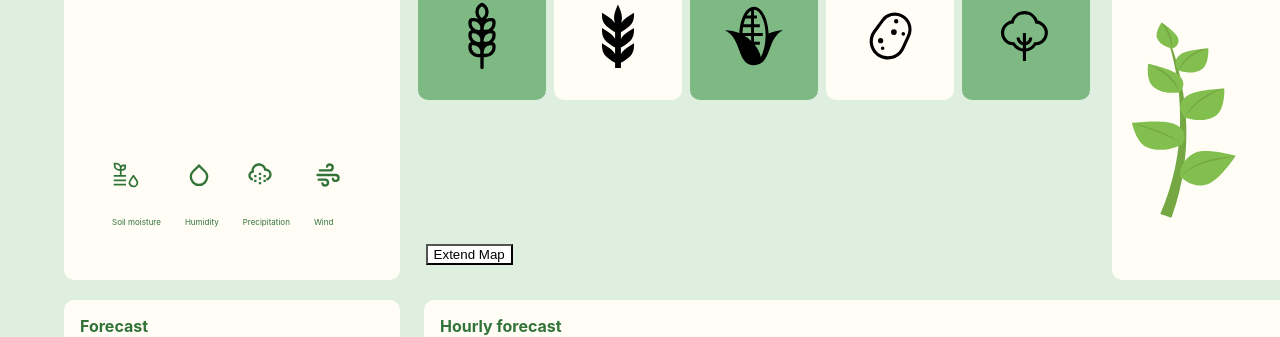
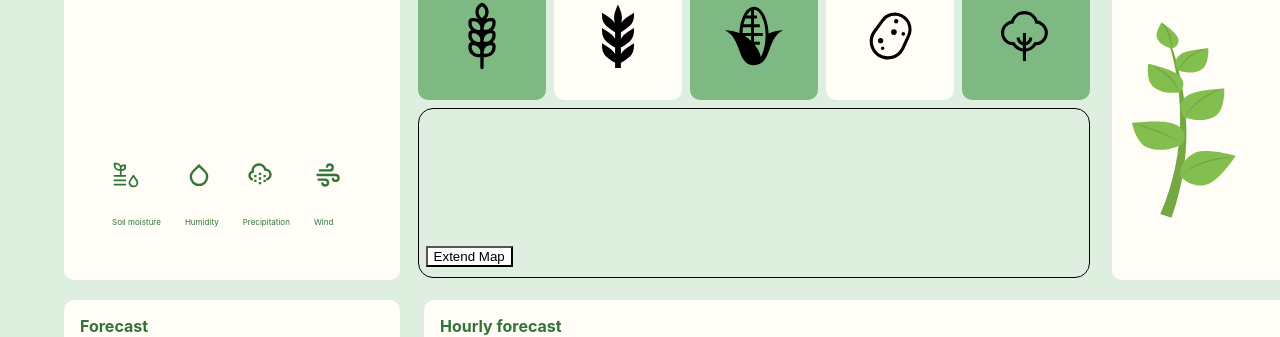
Before and after one commit to sana-siddiqui3/cropguardian, a React (Create React App) app: page / in a window 1280 px wide. Shown: the part 100-437 px from the top of the page. Built offline with nearby package versions, Linux system fonts and the light colour scheme; no server answers; the HTML template or start-up script is replaced by a standard one.

Commit message:
Update index.css

```diff
--- a/src/index.css
+++ b/src/index.css
@@ -182,7 +182,9 @@ code {
   display: flex;
   overflow-y: auto;
   max-height: 10.5rem;
-  border-radius: 10px;
+  border-radius: 15px;
+  border-radius: 15px;
+  border: 1px solid #000000;
 }
 
 .App .map-container.enlarged {
```
